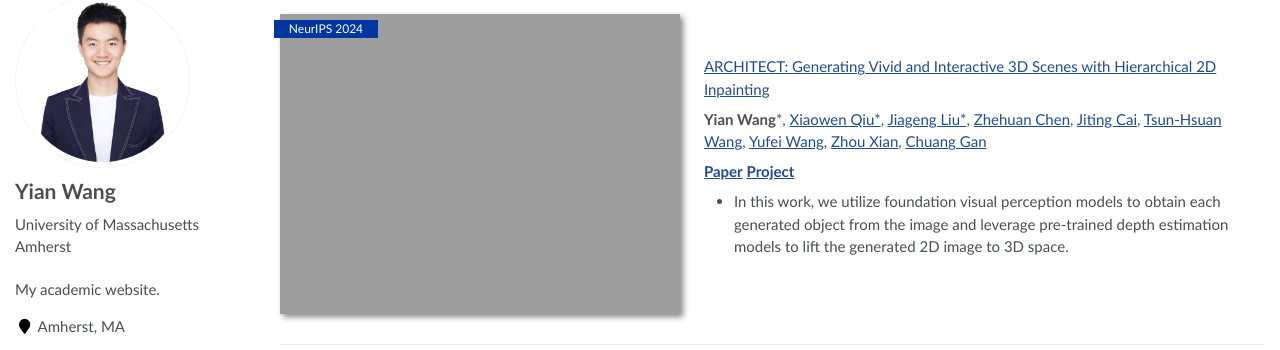
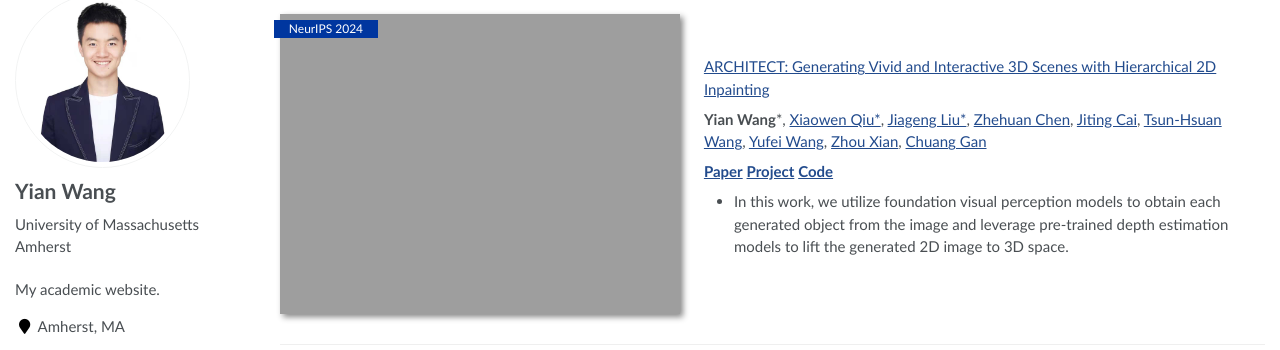
Before and after one commit to wangyian-me/wangyian-me.github.io, a Jekyll site: the page built from _pages/about.md, in a window 1280 px wide and 900 px high, scrolled down 1057 px. Shown: the part 98-448 px from the top of the window. Built offline with Jekyll 4.4.1, drawn with Linux system fonts in a browser that asks for light colours.

Commit message:
Update about.md

```diff
--- a/_pages/about.md
+++ b/_pages/about.md
@@ -61,7 +61,7 @@ Previous to my graduate study, I obtained my bachelor degree in Peking Universit
 
 **Yian Wang***, [Xiaowen Qiu\*](), [Jiageng Liu\*](https://jiagengliu02.github.io), [Zhehuan Chen](https://acmlczh.github.io), [Jiting Cai](https://caijiting.github.io), [Tsun-Hsuan Wang](https://zswang666.github.io/), [Yufei Wang](https://yufeiwang63.github.io/), [Zhou Xian](https://www.zhou-xian.com/), [Chuang Gan](http://people.csail.mit.edu/ganchuang/)
 
-[**Paper**](https://arxiv.org/abs/2411.09823) [**Project**](https://wangyian-me.github.io/Architect/)
+[**Paper**](https://arxiv.org/abs/2411.09823) [**Project**](https://wangyian-me.github.io/Architect/) [**Code**](https://github.com/wangyian-me/architect_official_code)
 - In this work, we utilize foundation visual perception models to obtain each generated object from the image and leverage pre-trained depth estimation models to lift the generated 2D image to 3D space.
 </div>
 </div>
```
